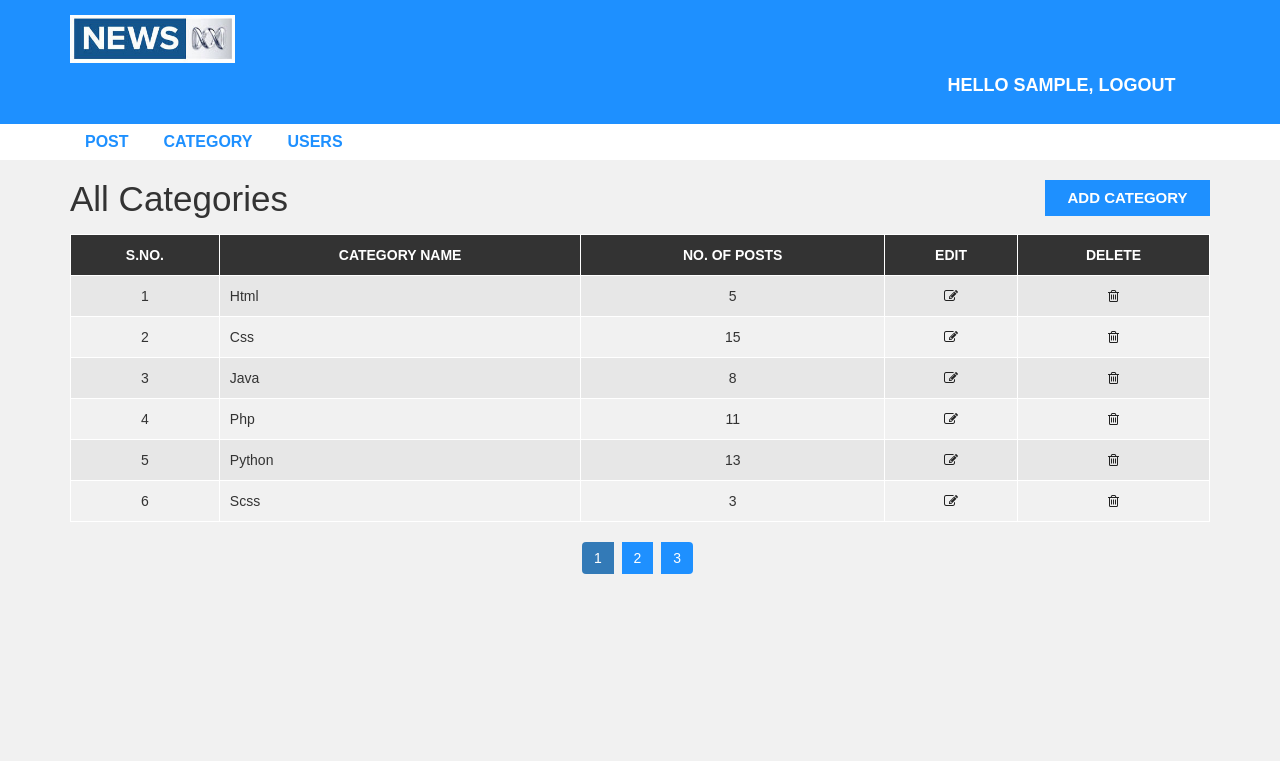
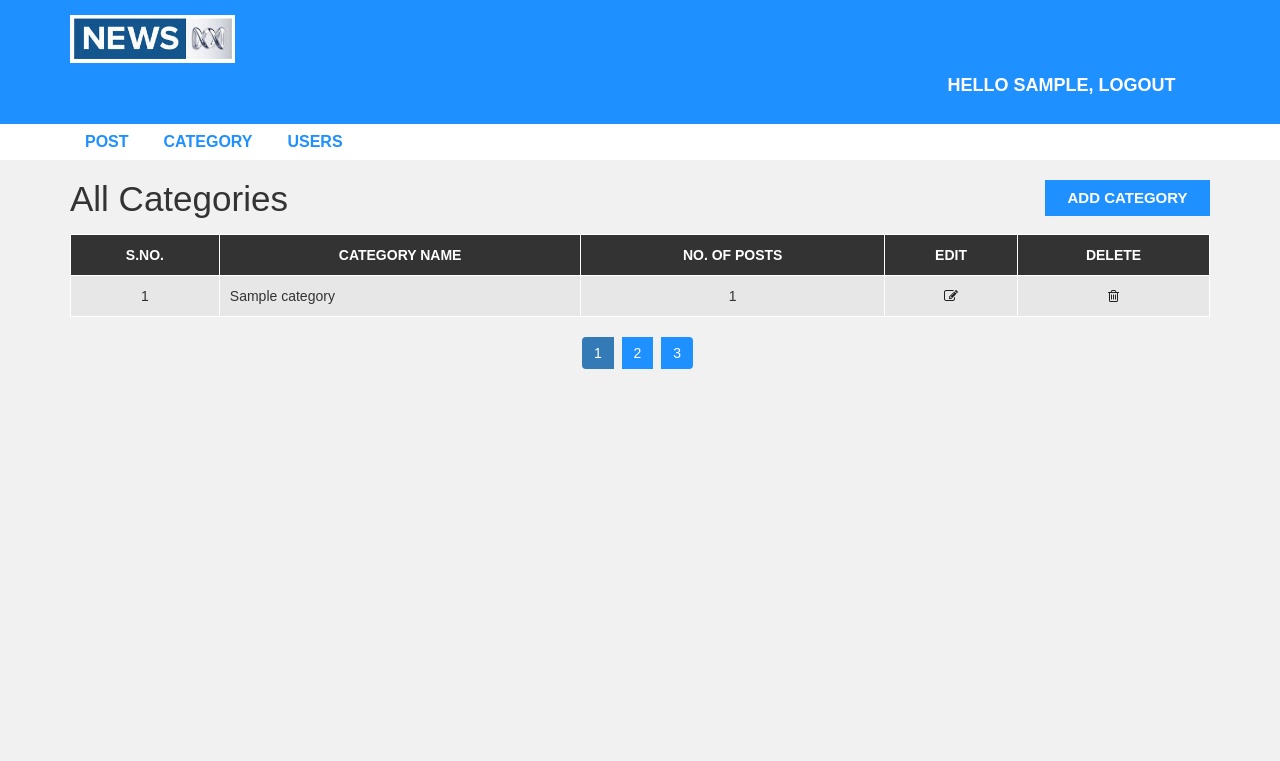
Before and after one commit to ahmedezaz/newspaper, a PHP site: page /news-template/admin/category.php in a window 1280 px wide. Shown: the top 761 px of the page. Run offline with PHP 8.4, Linux system fonts and the light colour scheme; the visitor is signed in with stand-in values (Sample User, id 1); tables that the repository leaves empty hold one stand-in row (values such as "Sample post").

Commit message:
Update category.php
category data dynamically show from database.

```diff
--- a/admin/category.php
+++ b/admin/category.php
@@ -8,7 +8,23 @@
             <div class="col-md-2">
                 <a class="add-new" href="add-category.php">add category</a>
             </div>
+
+
+
             <div class="col-md-12">
+            <?php
+                $conn = mysqli_connect('localhost', 'root', '', 'news-site');
+
+                $sql = "SELECT * FROM category";
+
+                $result = mysqli_query($conn, $sql) or die ('SQL ERROR');
+
+                if(mysqli_num_rows($result) > 0){
+                    while($row = mysqli_fetch_assoc($result)){
+
+
+            ?>
+
                 <table class="content-table">
                     <thead>
                         <th>S.No.</th>
@@ -19,55 +35,28 @@
                     </thead>
                     <tbody>
                         <tr>
-                            <td class='id'>1</td>
-                            <td>Html</td>
-                            <td>5</td>
+                            <td class='id'><?php echo $row['category_id'] ?></td>
+                            <td><?php echo $row['category_name'] ?></td>
+                            <td><?php echo $row['post'] ?></td>
                             <td class='edit'><a href='update-category.php'><i class='fa fa-edit'></i></a></td>
                             <td class='delete'><a href='delete-category.php'><i class='fa fa-trash-o'></i></a></td>
                         </tr>
-                        <tr>
-                            <td class='id'>2</td>
-                            <td>Css</td>
-                            <td>15</td>
-                            <td class='edit'><a href='update-category.php'><i class='fa fa-edit'></i></a></td>
-                            <td class='delete'><a href='delete-category.php'><i class='fa fa-trash-o'></i></a></td>
-                        </tr>
-                        <tr>
-                            <td class='id'>3</td>
-                            <td>Java</td>
-                            <td>8</td>
-                            <td class='edit'><a href='update-category.php'><i class='fa fa-edit'></i></a></td>
-                            <td class='delete'><a href='delete-category.php'><i class='fa fa-trash-o'></i></a></td>
-                        </tr>
-                        <tr>
-                            <td class='id'>4</td>
-                            <td>Php</td>
-                            <td>11</td>
-                            <td class='edit'><a href='update-category.php'><i class='fa fa-edit'></i></a></td>
-                            <td class='delete'><a href='delete-category.php'><i class='fa fa-trash-o'></i></a></td>
-                        </tr>
-                        <tr>
-                            <td class='id'>5</td>
-                            <td>Python</td>
-                            <td>13</td>
-                            <td class='edit'><a href='update-category.php'><i class='fa fa-edit'></i></a></td>
-                            <td class='delete'><a href='delete-category.php'><i class='fa fa-trash-o'></i></a></td>
-                        </tr>
-                        <tr>
-                            <td class='id'>6</td>
-                            <td>Scss</td>
-                            <td>3</td>
-                            <td class='edit'><a href='update-category.php'><i class='fa fa-edit'></i></a></td>
-                            <td class='delete'><a href='delete-category.php'><i class='fa fa-trash-o'></i></a></td>
-                        </tr>
+
                     </tbody>
                 </table>
+                <?php
+             }
+            }
+
+            ?>
                 <ul class='pagination admin-pagination'>
                     <li class="active"><a>1</a></li>
                     <li><a>2</a></li>
                     <li><a>3</a></li>
                 </ul>
             </div>
+
+
         </div>
     </div>
 </div>
```
